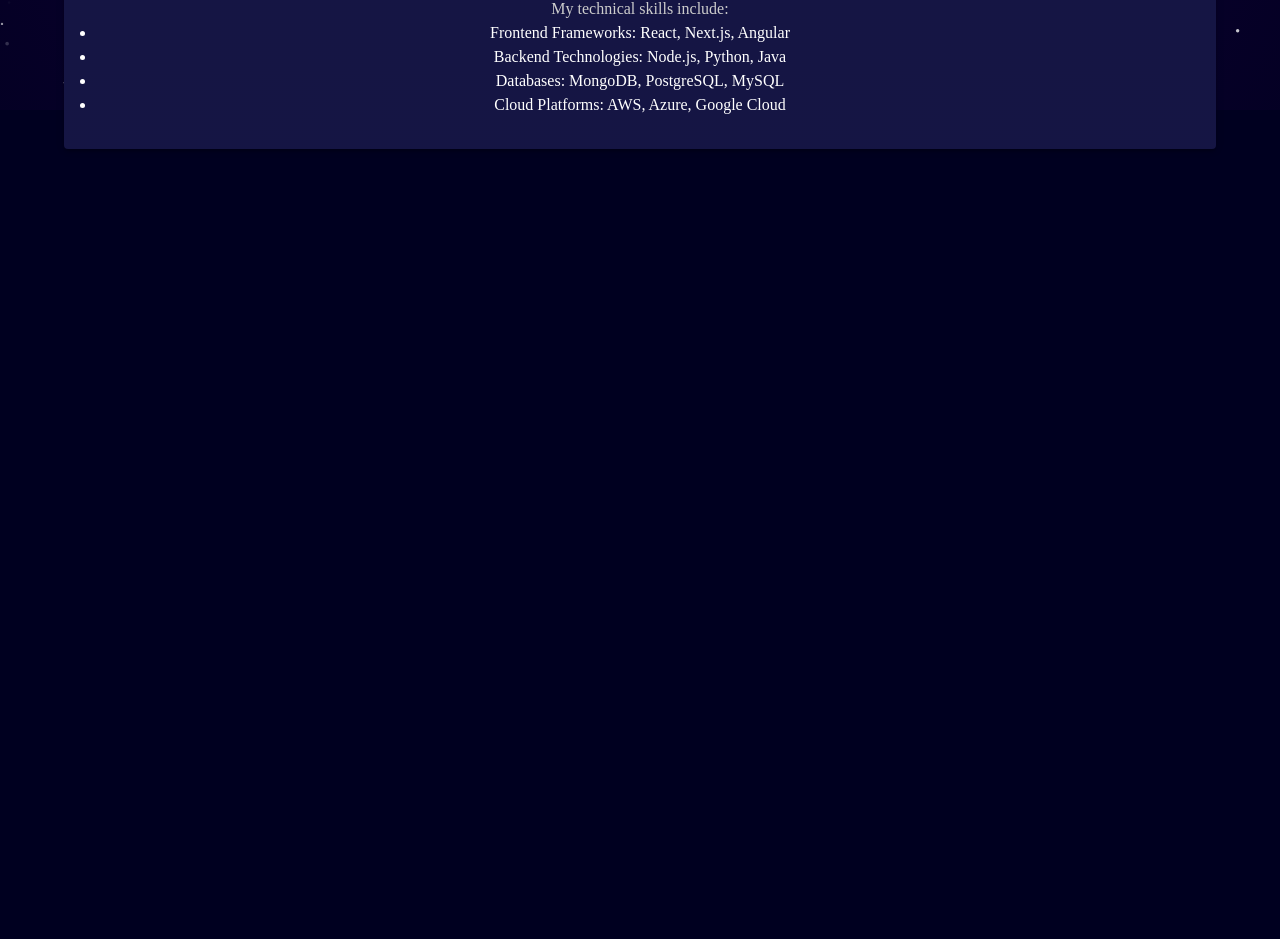
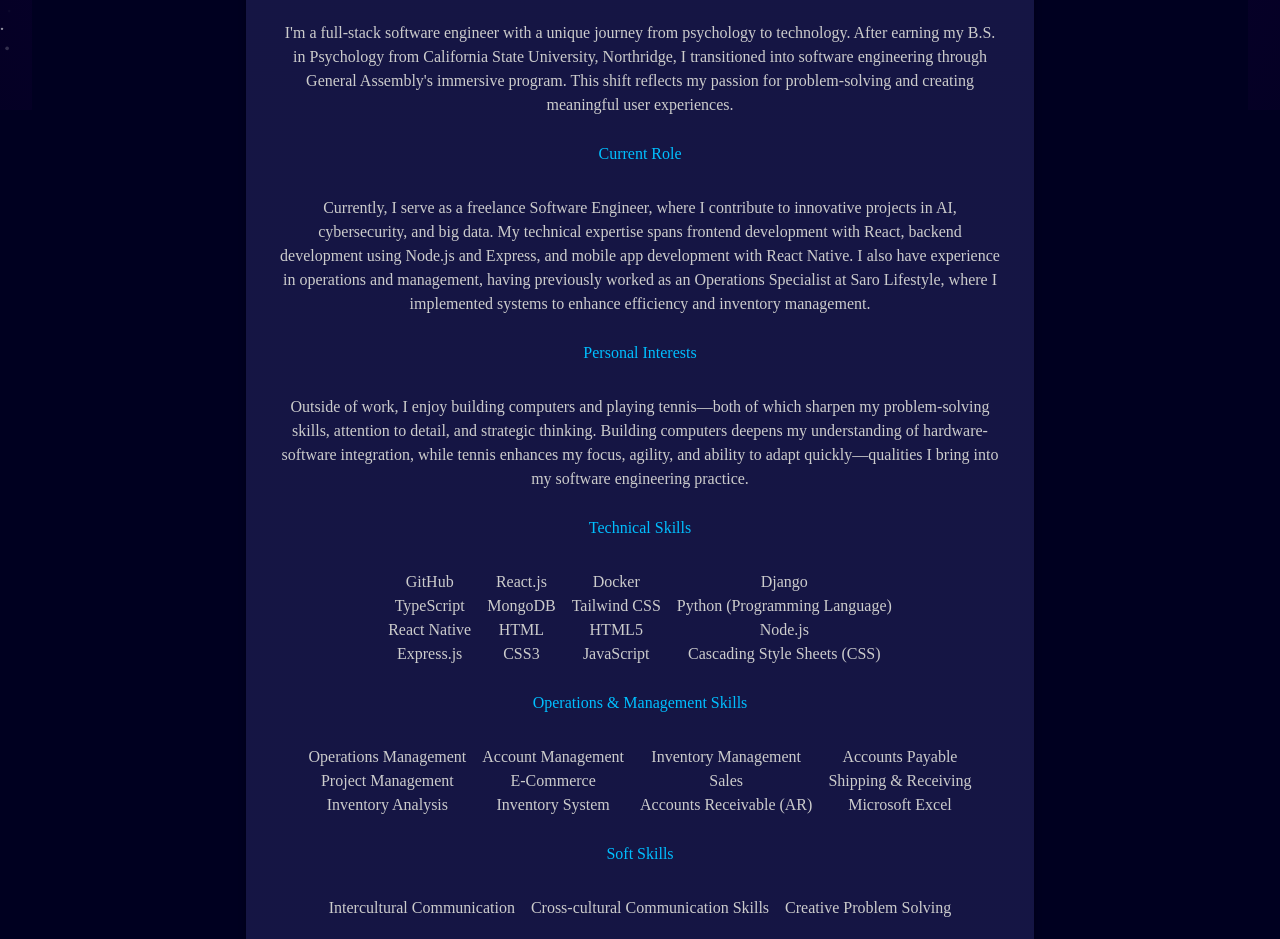
Before and after one commit to sornekian/portfolio-website-2025, a React (Vite) app: page /about in a window 1280 px wide. Shown: the part 690-1629 px from the top of the page. Before the commit the page ends 935 px from the top, so only its background shows below. Built offline with nearby package versions, Linux system fonts and the light colour scheme; a web font is replaced by a local one.

Commit message:
updates text on about me page

```diff
--- a/src/pages/About.jsx
+++ b/src/pages/About.jsx
@@ -4,30 +4,32 @@
 
 const About = () => {
   return (
-    <Container maxWidth="lg" sx={{ py: 8 }}>
-      <Typography variant="h3" component="h1" align="center" sx={{ mb: 4 }}>
+    <Box sx={{
+      minHeight: '100vh',
+      bgcolor: 'background.default',
+      color: 'text.primary',
+      pt: 8,
+      pb: 6,
+      display: 'flex',
+      alignItems: 'center',
+      justifyContent: 'center'
+    }}>
+      <Container maxWidth="md" sx={{ textAlign: 'center', mx: 'auto', maxWidth: '800px' }}>
+        <Box sx={{ m: 4 }}>
+          <Typography variant="h3" component="h1" sx={{ mb: 4 }}>
             About Me
           </Typography>
 
-      <Grid container spacing={4}>
+          <Grid container spacing={4} justifyContent="center" alignItems="center">
             <Grid item xs={12} md={6}>
-          <motion.div
-            initial={{ opacity: 0, x: -50 }}
-            whileInView={{ opacity: 1, x: 0 }}
-            transition={{ duration: 0.8 }}
-            viewport={{ once: true }}
-          >
-            <Box sx={{ textAlign: 'center' }}>
-              <Paper
-                elevation={3}
-                sx={{
+              <Box sx={{ textAlign: 'center', mx: 'auto', maxWidth: '800px' }}>
+                <Box sx={{
                   p: 2,
                   display: 'flex',
                   flexDirection: 'column',
                   alignItems: 'center',
-                  gap: 2,
-                }}
-              >
+                  gap: 2
+                }}>
                   <Box
                     sx={{
                       width: 200,
@@ -37,7 +39,7 @@
                       display: 'flex',
                       alignItems: 'center',
                       justifyContent: 'center',
-                    mb: 2,
+                      mb: 2
                     }}
                   >
                     {/* Placeholder for profile picture */}
@@ -45,38 +47,131 @@
                   </Box>
                   <Typography variant="h5">Sarven Ornekian</Typography>
                   <Typography variant="subtitle1">Full Stack Developer</Typography>
-              </Paper>
                 </Box>
-          </motion.div>
+              </Box>
             </Grid>
-
             <Grid item xs={12} md={6}>
+              <Box sx={{ textAlign: 'center', mx: 'auto', maxWidth: '800px' }}>
                 <motion.div
                   initial={{ opacity: 0, x: 50 }}
                   whileInView={{ opacity: 1, x: 0 }}
                   transition={{ duration: 0.8 }}
                   viewport={{ once: true }}
                 >
-            <Paper elevation={3} sx={{ p: 4 }}>
+                  <Paper
+                    elevation={3}
+                    sx={{
+                      p: 4,
+                      display: 'flex',
+                      flexDirection: 'column',
+                      gap: 3,
+                    }}
+                  >
+                    <Typography variant="h6" gutterBottom>
+                      Professional Journey
+                    </Typography>
                     <Typography variant="body1">
-                I am a passionate full stack developer with expertise in building scalable and maintainable applications.
-                With experience in both frontend and backend development, I deliver high-quality solutions that meet
-                business needs while maintaining code quality and performance.
+                      I'm a full-stack software engineer with a unique journey from psychology to technology. After earning my B.S. in Psychology from California State University, Northridge, I transitioned into software engineering through General Assembly's immersive program. This shift reflects my passion for problem-solving and creating meaningful user experiences.
                     </Typography>
-              <Typography variant="body1" sx={{ mt: 2 }}>
-                My technical skills include:
+
+                    <Typography variant="h6" gutterBottom>
+                      Current Role
                     </Typography>
-              <ul>
-                <li>Frontend Frameworks: React, Next.js, Angular</li>
-                <li>Backend Technologies: Node.js, Python, Java</li>
-                <li>Databases: MongoDB, PostgreSQL, MySQL</li>
-                <li>Cloud Platforms: AWS, Azure, Google Cloud</li>
-              </ul>
+                    <Typography variant="body1">
+                      Currently, I serve as a freelance Software Engineer, where I contribute to innovative projects in AI, cybersecurity, and big data. My technical expertise spans frontend development with React, backend development using Node.js and Express, and mobile app development with React Native. I also have experience in operations and management, having previously worked as an Operations Specialist at Saro Lifestyle, where I implemented systems to enhance efficiency and inventory management.
+                    </Typography>
+
+                    <Typography variant="h6" gutterBottom>
+                      Personal Interests
+                    </Typography>
+                    <Typography variant="body1">
+                      Outside of work, I enjoy building computers and playing tennis—both of which sharpen my problem-solving skills, attention to detail, and strategic thinking. Building computers deepens my understanding of hardware-software integration, while tennis enhances my focus, agility, and ability to adapt quickly—qualities I bring into my software engineering practice.
+                    </Typography>
+
+                    <Typography variant="h6" gutterBottom>
+                      Technical Skills
+                    </Typography>
+                    <Grid container spacing={2} justifyContent="center">
+                      <Grid item xs={3}>
+                        <Typography variant="body1">GitHub</Typography>
+                        <Typography variant="body1">TypeScript</Typography>
+                        <Typography variant="body1">React Native</Typography>
+                        <Typography variant="body1">Express.js</Typography>
+                      </Grid>
+                      <Grid item xs={3}>
+                        <Typography variant="body1">React.js</Typography>
+                        <Typography variant="body1">MongoDB</Typography>
+                        <Typography variant="body1">HTML</Typography>
+                        <Typography variant="body1">CSS3</Typography>
+                      </Grid>
+                      <Grid item xs={3}>
+                        <Typography variant="body1">Docker</Typography>
+                        <Typography variant="body1">Tailwind CSS</Typography>
+                        <Typography variant="body1">HTML5</Typography>
+                        <Typography variant="body1">JavaScript</Typography>
+                      </Grid>
+                      <Grid item xs={3}>
+                        <Typography variant="body1">Django</Typography>
+                        <Typography variant="body1">Python (Programming Language)</Typography>
+                        <Typography variant="body1">Node.js</Typography>
+                        <Typography variant="body1">Cascading Style Sheets (CSS)</Typography>
+                      </Grid>
+                    </Grid>
+
+                    <Typography variant="h6" gutterBottom>
+                      Operations & Management Skills
+                    </Typography>
+                    <Grid container spacing={2} justifyContent="center">
+                      <Grid item xs={3}>
+                        <Typography variant="body1">Operations Management</Typography>
+                        <Typography variant="body1">Project Management</Typography>
+                        <Typography variant="body1">Inventory Analysis</Typography>
+                      </Grid>
+                      <Grid item xs={3}>
+                        <Typography variant="body1">Account Management</Typography>
+                        <Typography variant="body1">E-Commerce</Typography>
+                        <Typography variant="body1">Inventory System</Typography>
+                      </Grid>
+                      <Grid item xs={3}>
+                        <Typography variant="body1">Inventory Management</Typography>
+                        <Typography variant="body1">Sales</Typography>
+                        <Typography variant="body1">Accounts Receivable (AR)</Typography>
+                      </Grid>
+                      <Grid item xs={3}>
+                        <Typography variant="body1">Accounts Payable</Typography>
+                        <Typography variant="body1">Shipping & Receiving</Typography>
+                        <Typography variant="body1">Microsoft Excel</Typography>
+                      </Grid>
+                    </Grid>
+
+                    <Typography variant="h6" gutterBottom>
+                      Soft Skills
+                    </Typography>
+                    <Grid container spacing={2} justifyContent="center">
+                      <Grid item xs={12}>
+                        <Typography variant="body1">Intercultural Communication</Typography>
+                      </Grid>
+                      <Grid item xs={12}>
+                        <Typography variant="body1">Cross-cultural Communication Skills</Typography>
+                      </Grid>
+                      <Grid item xs={12}>
+                        <Typography variant="body1">Creative Problem Solving</Typography>
+                      </Grid>
+                      <Grid item xs={12}>
+                        <Typography variant="body1">Customer Service</Typography>
+                      </Grid>
+                      <Grid item xs={12}>
+                        <Typography variant="body1">Armenian (Language)</Typography>
+                      </Grid>
+                    </Grid>
                   </Paper>
                 </motion.div>
+              </Box>
             </Grid>
           </Grid>
+        </Box>
       </Container>
+    </Box>
   );
 };
 
```
Lines whose indentation alone changed are shown as unchanged.
